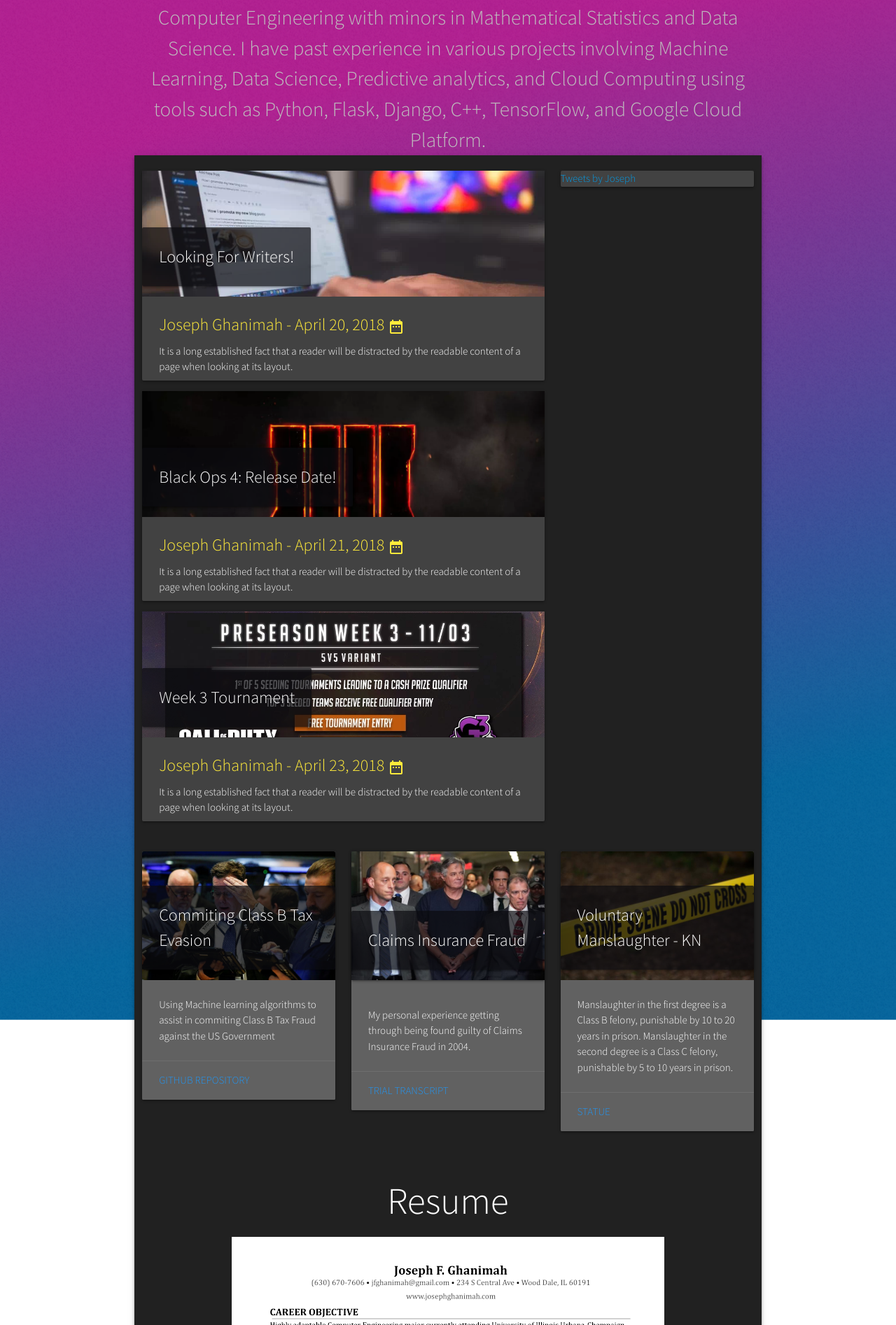
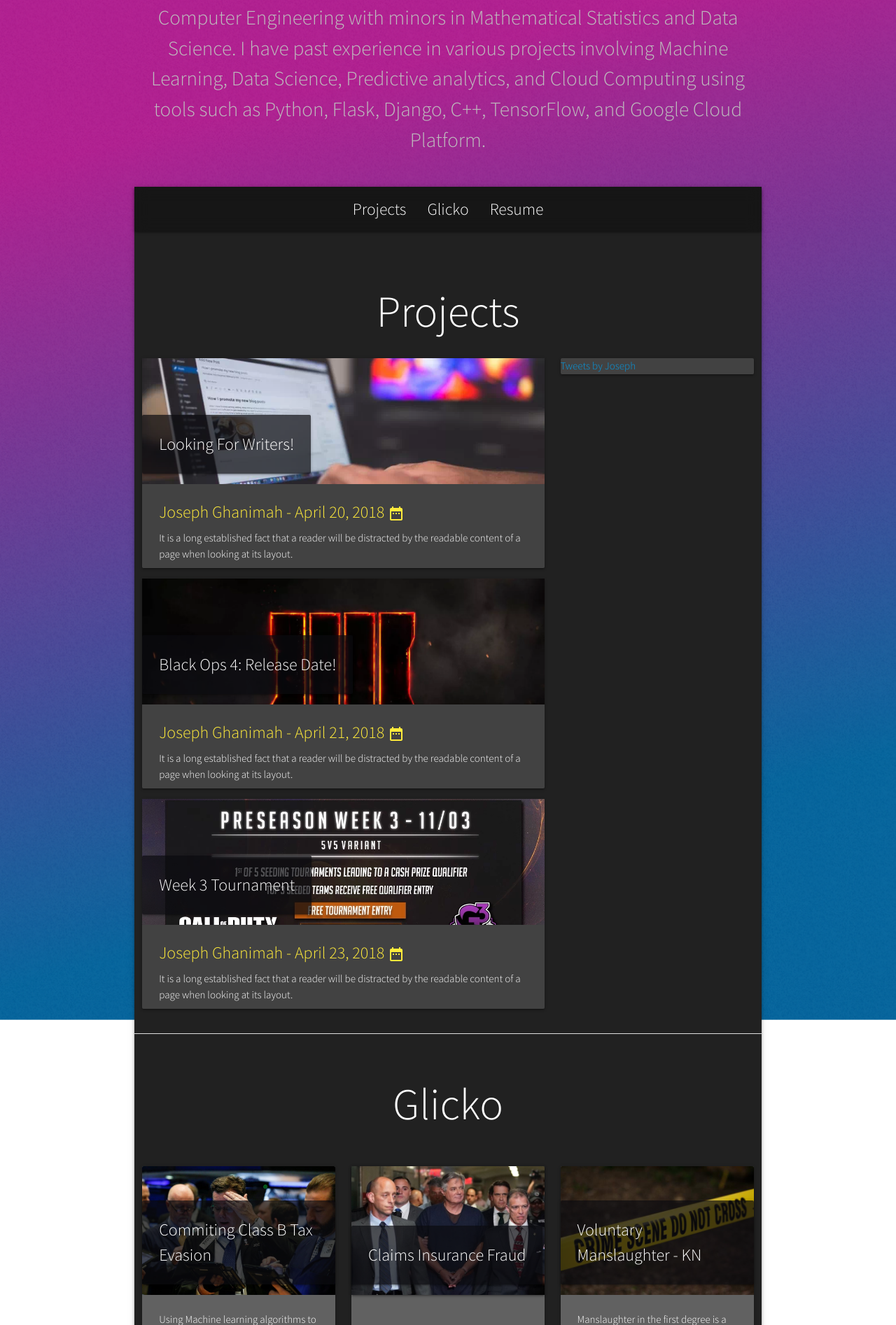
Before and after one commit to Jfghanimah/josephghanimah.com, a Flask app: page / in a window 1280 px wide. Shown: the part 593-2487 px from the top of the page at 70% size. Run offline with Flask 2, Linux system fonts and the light colour scheme; some libraries are stand-ins or nearby versions.

Commit message:
added sticky navbar to slab, added contact me form

```diff
--- a/app/templates/home.html
+++ b/app/templates/home.html
@@ -12,21 +12,33 @@
     analytics, and Cloud Computing using tools such as Python, Flask, Django, C++, TensorFlow, and Google Cloud
     Platform.
   </p>
-  <p>
-
-  </p>
+  <br><br>
 </div>
 
 <!-- Project Slab -->
 <div class="z-depth-2 container grey darken-4">
 
-  <div class="section">
+    <nav id="slab" >
+        <div class="brand-logo center" >
+            <ul>
+                <li class="top"><a href="#projects" style="font-size: calc(1.3vw + 7px);">Projects</a></li>
+                <li class="top"><a href="#glicko" style="font-size: calc(1.3vw + 7px);">Glicko</a></li>
+                <li class="top"><a href="#resume" style="font-size: calc(1.3vw + 7px);">Resume</a></li>
+            </ul>
+        </div>
+    </nav>
 
 
-    <!-- Updates (Blog and twitter) -->
+
+  <div class="section">
+    <!-- Projects Section (Blog and twitter) -->
+    <br id="projects">
     <div class="row">
 
-      <!-- Blog Section   -->
+      <h1 class="white-text center-align" >Projects</h1>
+
+
+      <!-- Blog -->
       <div class="col s8">
 
         {% for post in posts %}
@@ -55,7 +67,7 @@
       </div>
 
 
-      <!-- Twitter Section   -->
+      <!-- Twitter -->
       <div class="col s4 ">
         <div class="card grey darken-3">
           <a class="twitter-timeline" data-dnt="true" data-height="925" data-theme="dark"
@@ -66,9 +78,16 @@
       </div>
 
     </div>
+    <div class="divider"></div>
 
 
-    <div class="row">
+    <!-- Glicko Section -->
+    <br id="projects">
+    <div class="row white-text" id="glicko">
+
+      <h1 class="white-text center-align">Glicko</h1>
+      <br>
+
       <div class="col s12 m4">
         <div class="card grey darken-2 hoverable">
           <div class="card-image">
@@ -114,17 +133,105 @@
           </div>
         </div>
       </div>
+
     </div>
+    <div class="divider"></div>
 
-    <div class="row">
+
+
+    <!-- Resume Section -->
+    <br id="projects">
+    <div class="row" id="resume">
+
+      <h1 class="white-text center-align">Resume</h1>
+      <br>
       <div class="col s12 center-align">
-        <h2 class="white-text">Resume</h2>
         <a href="static/images/Resume.pdf" target="_blank">
           <img class="center-align" src="static/images/resume.png">
         </a>
       </div>
+
     </div>
+  </div>
+</div>
+
+<br><br><br id="contact" ><br><br><br><br><br>
+<!-- Contact me section -->
+<div class="container">
+  <h3 class="center-align white-text" >Contact me</h3>
+  <div class="row">
+
+
+
+    <form class="col s8 offset-s2" method="post" action="/">
+      {{ form.csrf_token }}
+
+      <div class="row">
+        <div class="input-field col s6">
+          {{ form.name(class = "validate")}}
+          {{ form.name.label(class = "")}}
+
+          {% if form.name.errors %}
+              {% for error in form.name.errors %}
+                  <span class="helper-text left-align red-text" data-error="" data-success="">{{error}}</span>
+              {% endfor %}
+          {% endif %}
+        </div>
+      </div>
+
+      <div class="row">
+        <div class="input-field col s6">
+          {{ form.email(class = "validate")}}
+          {{ form.email.label(class = "")}}
+
+          {% if form.email.errors %}
+              {% for error in form.email.errors %}
+                  <span class="helper-text left-align red-text" data-error="" data-success="">{{error}}</span>
+              {% endfor %}
+          {% endif %}
+        </div>
+      </div>
+
+      <div class="row">
+        <div class="input-field col s6">
+          {{ form.subject(class = "validate")}}
+          {{ form.subject.label(class = "")}}
+
+          {% if form.subject.errors %}
+              {% for error in form.subject.errors %}
+                  <span class="helper-text left-align red-text" data-error="" data-success="">{{error}}</span>
+              {% endfor %}
+          {% endif %}
+        </div>
+      </div>
+
+      <div class="row">
+        <div class="input-field col s12">
+          {{ form.message(class = "materialize-textarea")}}
+          {{ form.message.label(class = "")}}
+
+          {% if form.message.errors %}
+              {% for error in form.message.errors %}
+                  <span class="helper-text left-align red-text" data-error="" data-success="">{{error}}</span>
+              {% endfor %}
+          {% endif %}
+        </div>
+      </div>
+
+      <div class="row">
+        <div class="g-recaptcha" data-sitekey="6LdBZM8ZAAAAAJUPpxQqcZFOQ0pk4MFetp4untjU"></div>
+        <br/>
+        <button class="btn waves-effect waves-light" type="submit" name="action">Submit
+          <i class="material-icons right">send</i>
+        </button>
+      </div>
+
+    </form>
+
+
 
   </div>
 </div>
+<br><br><br><br><br><br><br>
+
 {% endblock content %}
```
